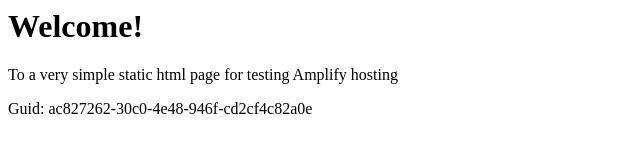
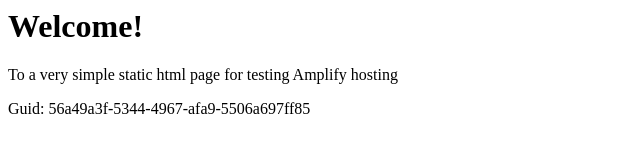
Before and after one commit to aws-aemilia-mxp/Github-PR-Commit-Integration-Test-DoNotTouch-GitHubWebhookPushCanaryTest-v1-prod-eu-south-1, a website: page src/index.html in a window 1280 px wide. Shown: the full height of the page, 0-640 px from the left. Drawn offline with Linux system fonts and the light colour scheme.

Commit message:
commit from integ tests

```diff
--- a/src/index.html
+++ b/src/index.html
@@ -12,6 +12,6 @@
 <body>
     <h1>Welcome!</h1>
     <p>To a very simple static html page for testing Amplify hosting</p>
-    <p>Guid: ac827262-30c0-4e48-946f-cd2cf4c82a0e</p></body>
+    <p>Guid: 56a49a3f-5344-4967-afa9-5506a697ff85</p></body>
 
 </html>
```
